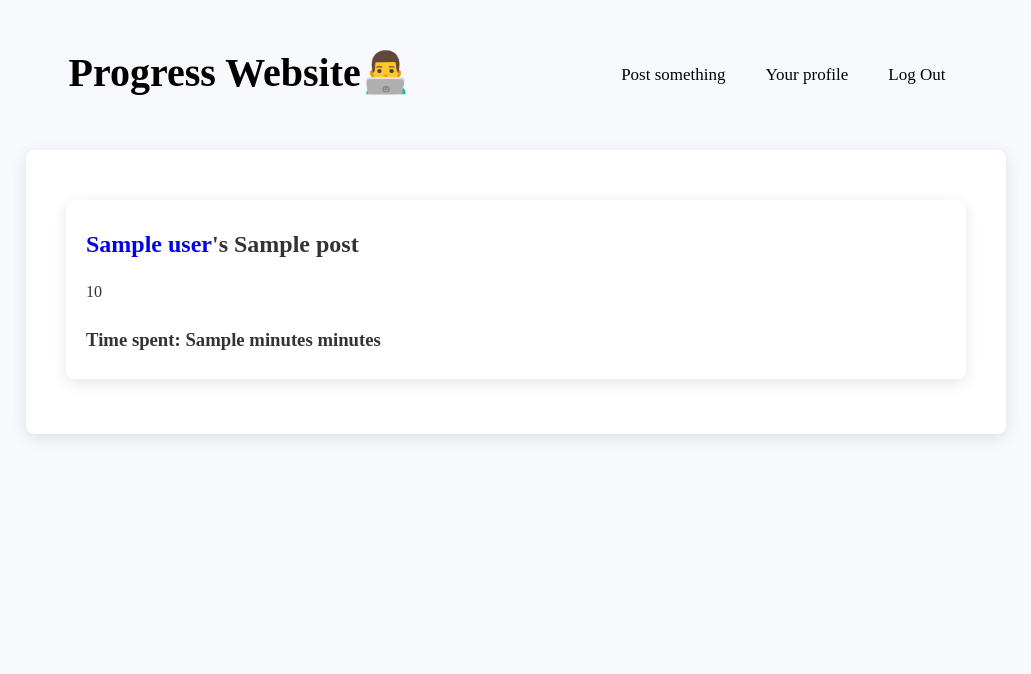
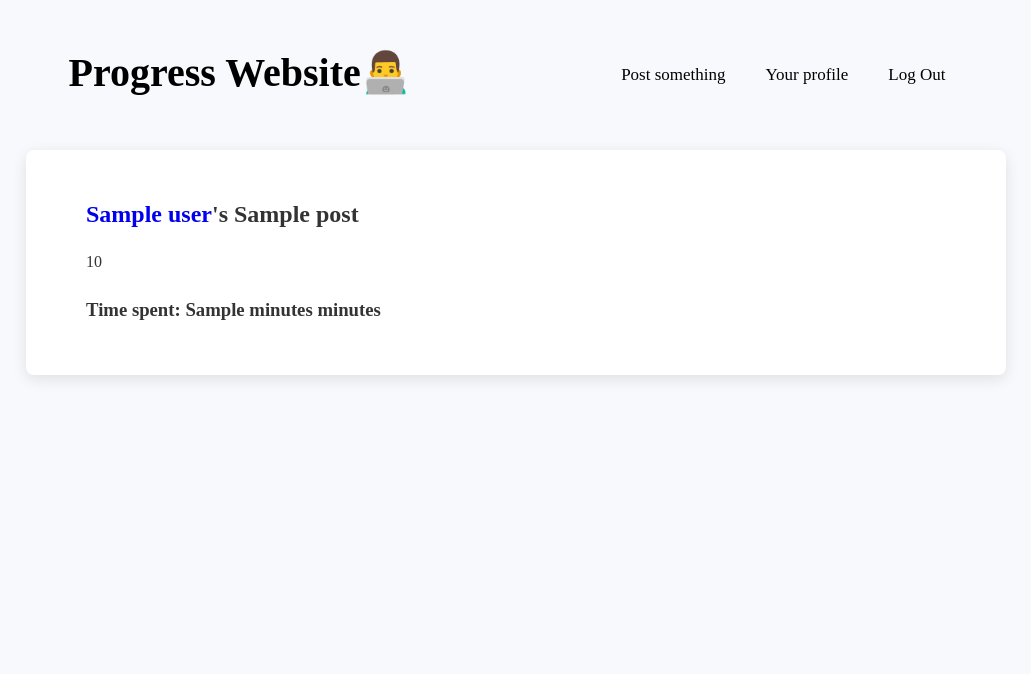
Before and after one commit to z1ppyyy/Progress-Website, a Django app: template progress/templates/post_id.html in a window 1280 px wide. Shown: the top 674 px of the page, without its empty margins (132-1163 px from the left). Run offline with Django 3.2, Linux system fonts and the light colour scheme; the template is opened without the code that fills it: most values are stand-ins (such as "Sample title", 1, 10 or a date in 2020).

Commit message:
Edit posts look

```diff
--- a/progress/static/style.css
+++ b/progress/static/style.css
@@ -39,17 +39,14 @@ nav ul li a{
 
 .post {
   max-width: 900px;
-  margin: 30px auto;
   padding: 5px 20px;
-  border-radius: 8px;
-  box-shadow: 0 4px 15px rgba(0, 0, 0, 0.1);
 }
 
 .container {
   max-width: 900px;
   margin: 25px auto 25px auto;
   background-color: #fff;
-  padding: 20px 40px 25px 40px;
+  padding: 20px 40px 26px 40px;
   border-radius: 8px;
   box-shadow: 0 4px 15px rgba(0, 0, 0, 0.1);
 }
--- a/progress/templates/index.html
+++ b/progress/templates/index.html
@@ -28,5 +28,6 @@
 
       </a>
     </div>
+    <hr>
     {% endfor %}
 {% endblock %}
--- a/progress/templates/profile.html
+++ b/progress/templates/profile.html
@@ -36,6 +36,7 @@
 
       </a>
     </div>
+    <hr>
     {% endfor %}
 </div>
 </div>
```
